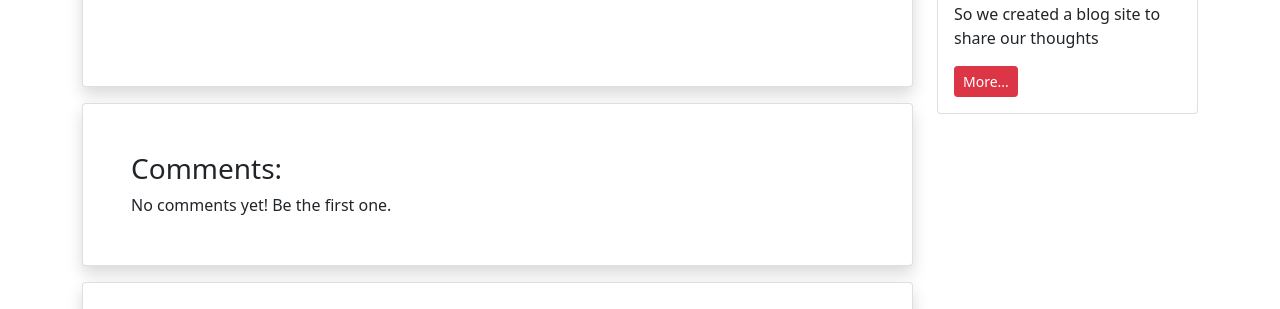
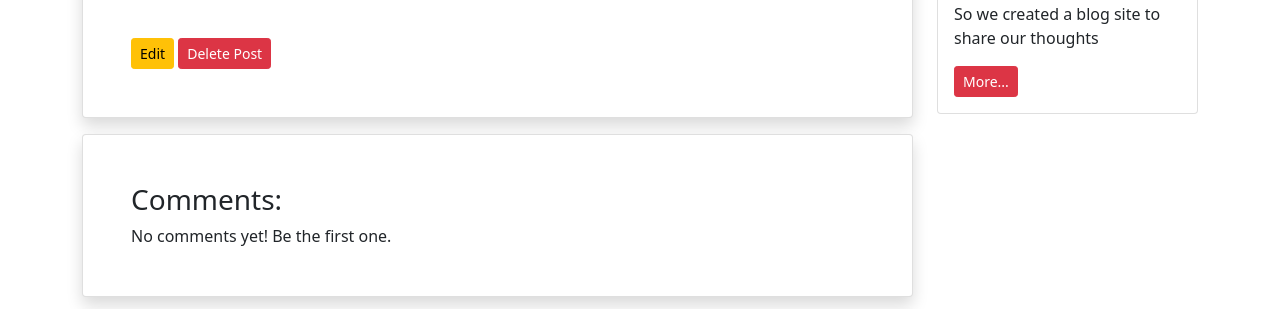
Before and after one commit to THEFRN/first_django_project, a Django app: template blog/templates/blog/detail_view.html in a window 1280 px wide. Shown: the part 330-639 px from the top of the page. Run offline with Django 4.2, Linux system fonts and the light colour scheme; the template is opened without the code that fills it, so the values that code supplies are empty.

Commit message:
creatd some buttons

```diff
--- a/blog/templates/blog/detail_view.html
+++ b/blog/templates/blog/detail_view.html
@@ -12,8 +12,8 @@
                     <p class="small text-muted mt-2">By: {{ post.author}}</p>
                     <p class="mt-2">{{ post.text}}</p>
                     <div>
-{#                        <a href="{% url 'post_update' post.id%}" class="btn btn-sm btn-warning">Edit</a>#}
-{#                        <a href="{% url 'delete_post' post.id%}" class="btn btn-sm btn-danger">Delete Post</a>#}
+                        <a href="{% url 'update' post.id%}" class="btn btn-sm btn-warning">Edit</a>
+                        <a href="{% url 'delete' post.id%}" class="btn btn-sm btn-danger">Delete Post</a>
 
                     </div>
                 </div>
--- a/blog/urls.py
+++ b/blog/urls.py
@@ -1,4 +1,5 @@
 from django.urls import path
+
 from . import views
 urlpatterns = [
     path('', views.ListView.as_view(), name='list_view'),
--- a/blog/views.py
+++ b/blog/views.py
@@ -2,7 +2,7 @@
 from django.views import generic
 
 from .models import BlogPost
-from  .forms import PostForm
+from .forms import PostForm
 
 
 class ListView(generic.ListView):
```
